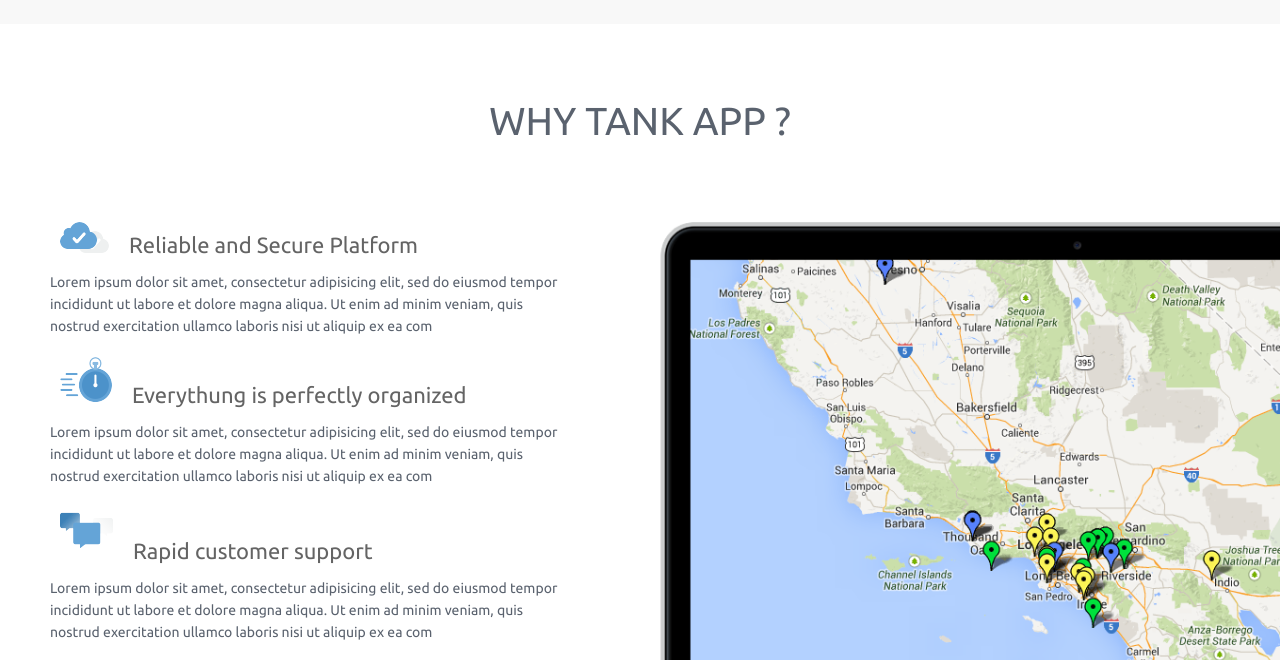
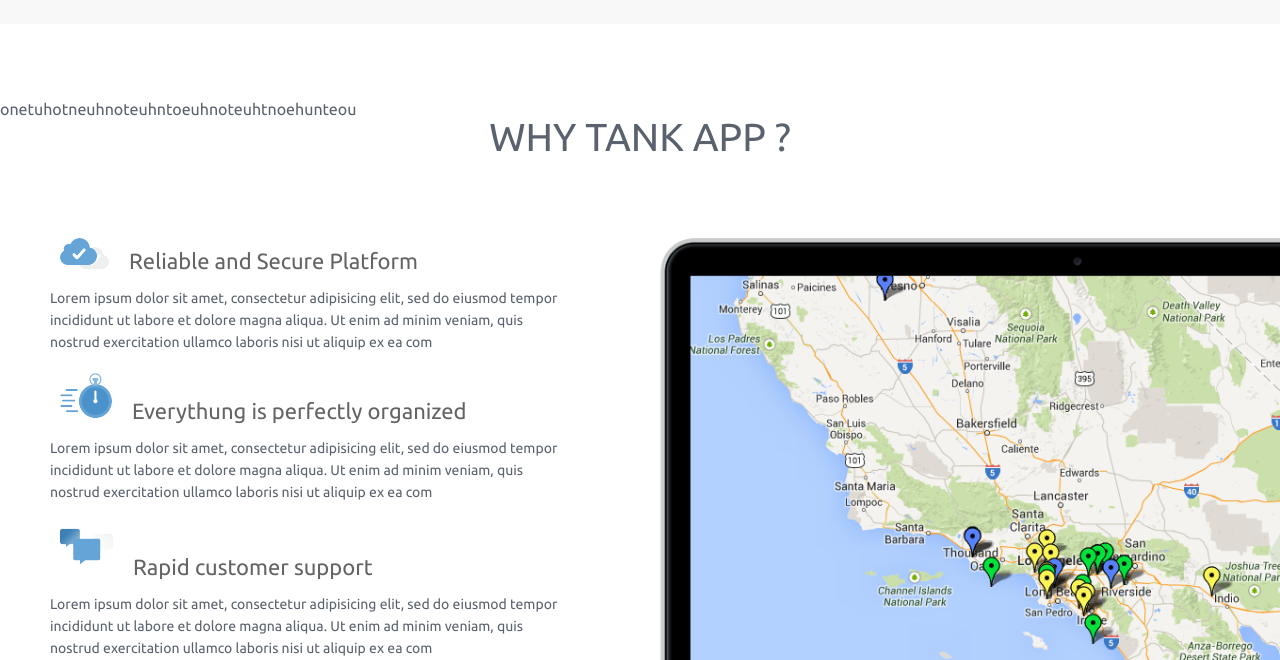
Before and after one commit to Andrii-Kozak/Andrii-Kozak.github.io, a plain HTML site: page index.html in a window 1280 px wide. Shown: the part 1459-2119 px from the top of the page. Drawn offline with Linux system fonts and the light colour scheme.

Commit message:
some chenges

```diff
--- a/index.html
+++ b/index.html
@@ -48,6 +48,7 @@
       </div>
     </header>
     <div class="why-tank-app">
+onetuhotneuhnoteuhntoeuhnoteuhtnoehunteou
       <div class="why-tank-title">
         <h3>Why tank app ?</h3>
       </div>
```
